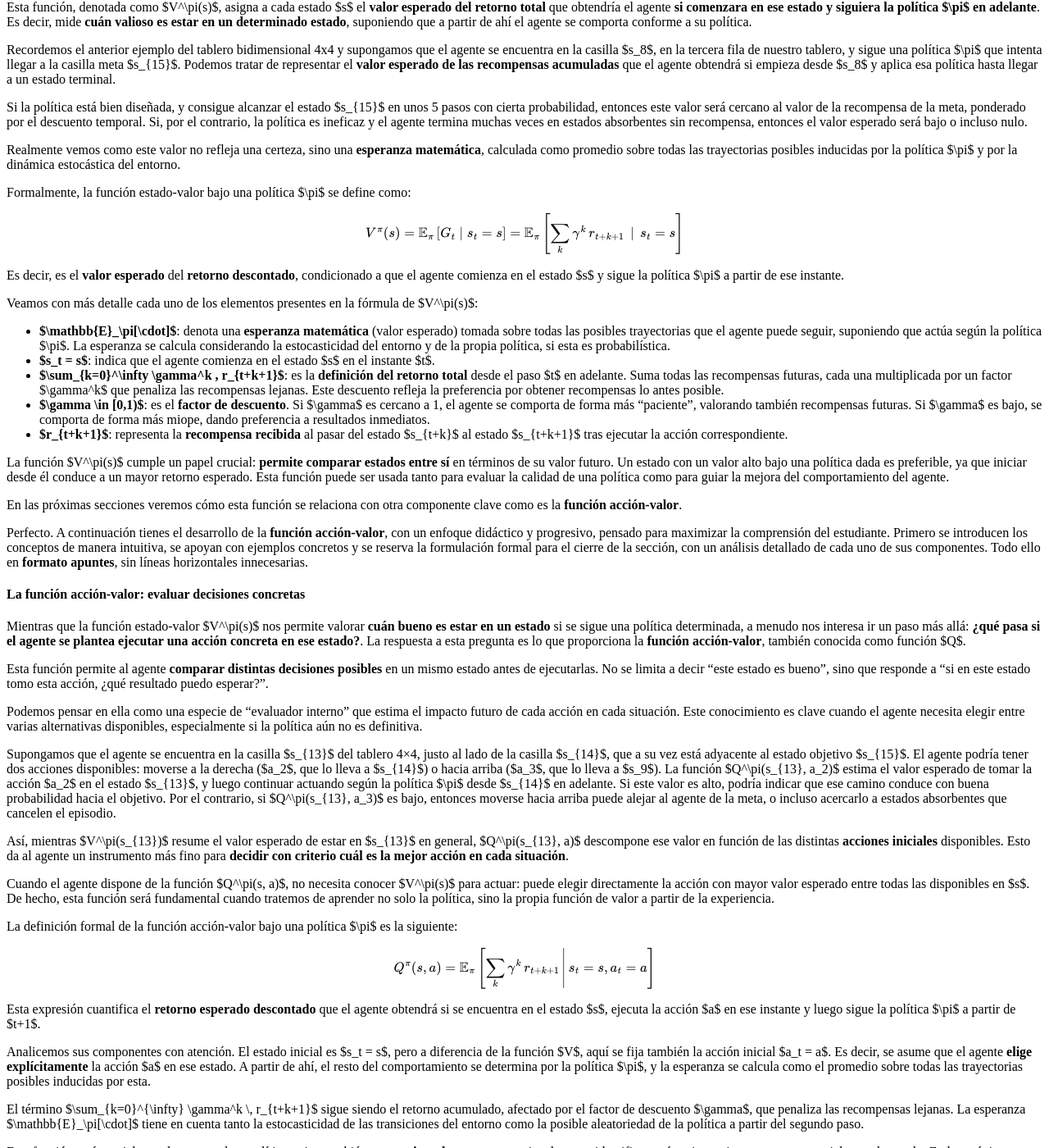
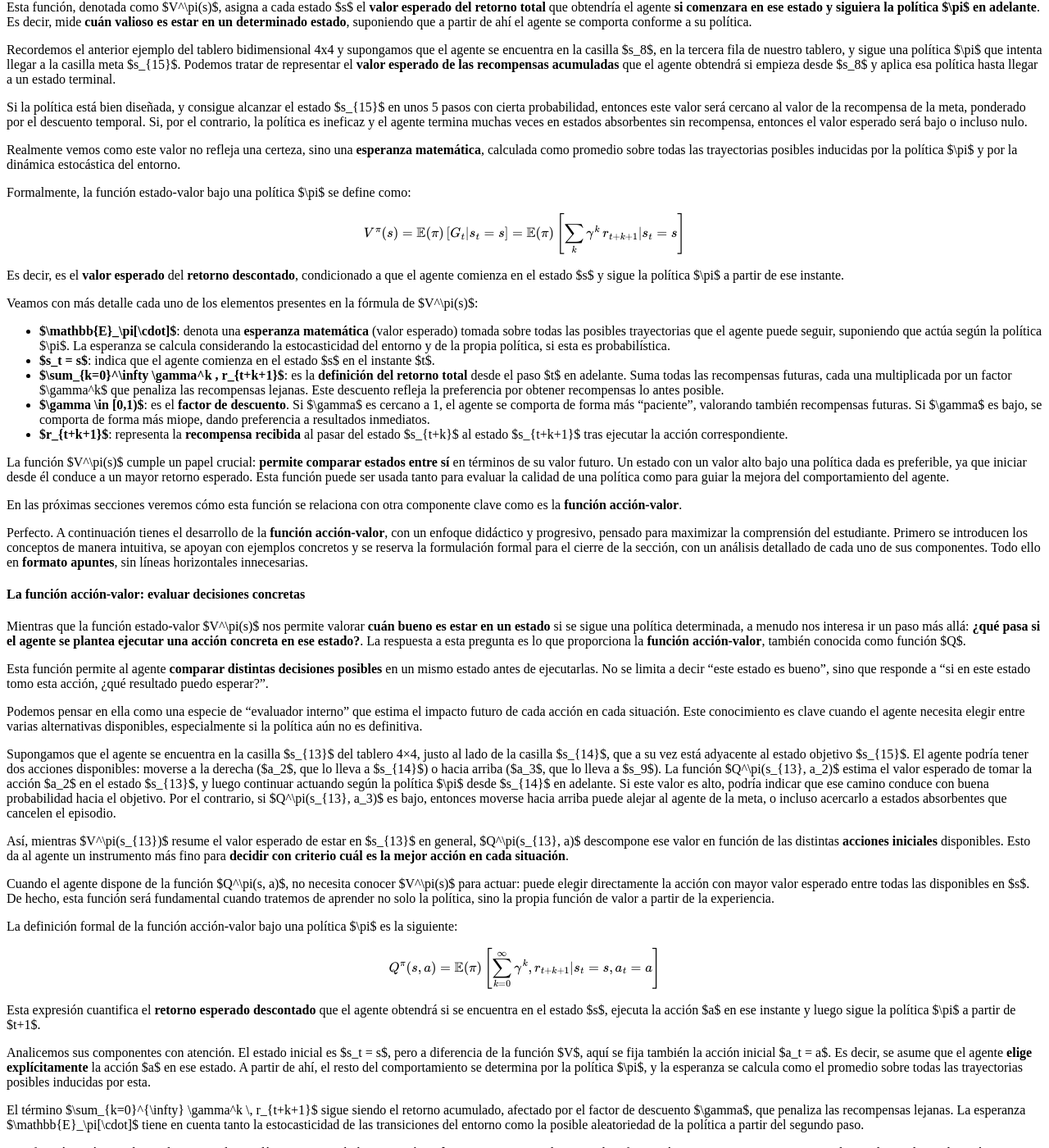
Before and after one commit to sebamendoza-eusa/ML_101, a Jekyll site: the page built from 04-ML_Refuerzo/01-fundamentos-rl.md, in a window 1280 px wide and 1400 px high, scrolled down 15137 px. Shown: the whole window at 82% size. Built offline with Jekyll 4.4.1, drawn with Linux system fonts in a browser that asks for light colours; our own code applies the rules of GitHub Pages for plain Markdown files; formulas are drawn with MathJax 3.

Commit message:
Aprendizaje refuerzo - fundamentos

```diff
--- a/04-ML_Refuerzo/01-fundamentos-rl.md
+++ b/04-ML_Refuerzo/01-fundamentos-rl.md
@@ -720,7 +720,7 @@ Realmente vemos como este valor no refleja una certeza, sino una **esperanza mat
 Formalmente, la función estado-valor bajo una política $\pi$ se define como:
 
 $$
-V^\pi(s) = \mathbb{E}_\pi \left[ G_t \mid s_t = s \right] = \mathbb{E}_\pi \left[ \sum_{k} \gamma^k \, r_{t+k+1} \,\mid \, s_t = s \right]
+V^\pi(s) = \mathbb{E}(\pi) \left[ G_t | s_t = s \right] = \mathbb{E}(\pi) \left[ \sum_{k} \gamma^k \, r_{t+k+1} | s_t = s \right]
 $$
 
 Es decir, es el **valor esperado** del **retorno descontado**, condicionado a que el agente comienza en el estado $s$ y sigue la política $\pi$ a partir de ese instante.
@@ -756,7 +756,7 @@ Cuando el agente dispone de la función $Q^\pi(s, a)$, no necesita conocer $V^\p
 La definición formal de la función acción-valor bajo una política $\pi$ es la siguiente:
 
 $$
-Q^\pi(s, a) = \mathbb{E}_\pi \left[ \sum_{k}\gamma^k \, r_{t+k+1} \,\middle|\, s_t = s, a_t = a \right]
+Q^\pi(s, a) = \mathbb{E}(\pi) \left[ \sum_{k=0}^\infty \gamma^k , r_{t+k+1} | s_t = s, a_t = a \right]
 $$
 
 Esta expresión cuantifica el **retorno esperado descontado** que el agente obtendrá si se encuentra en el estado $s$, ejecuta la acción $a$ en ese instante y luego sigue la política $\pi$ a partir de $t+1$.
```
